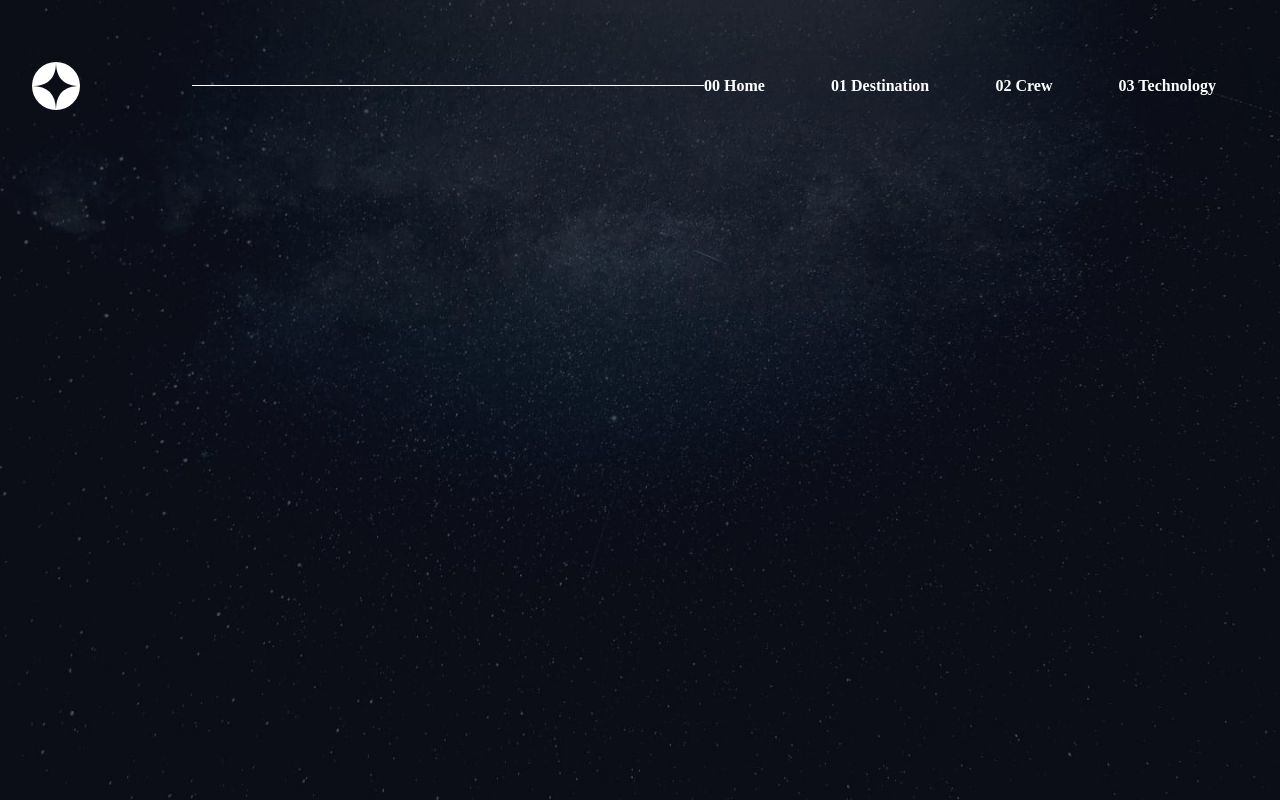
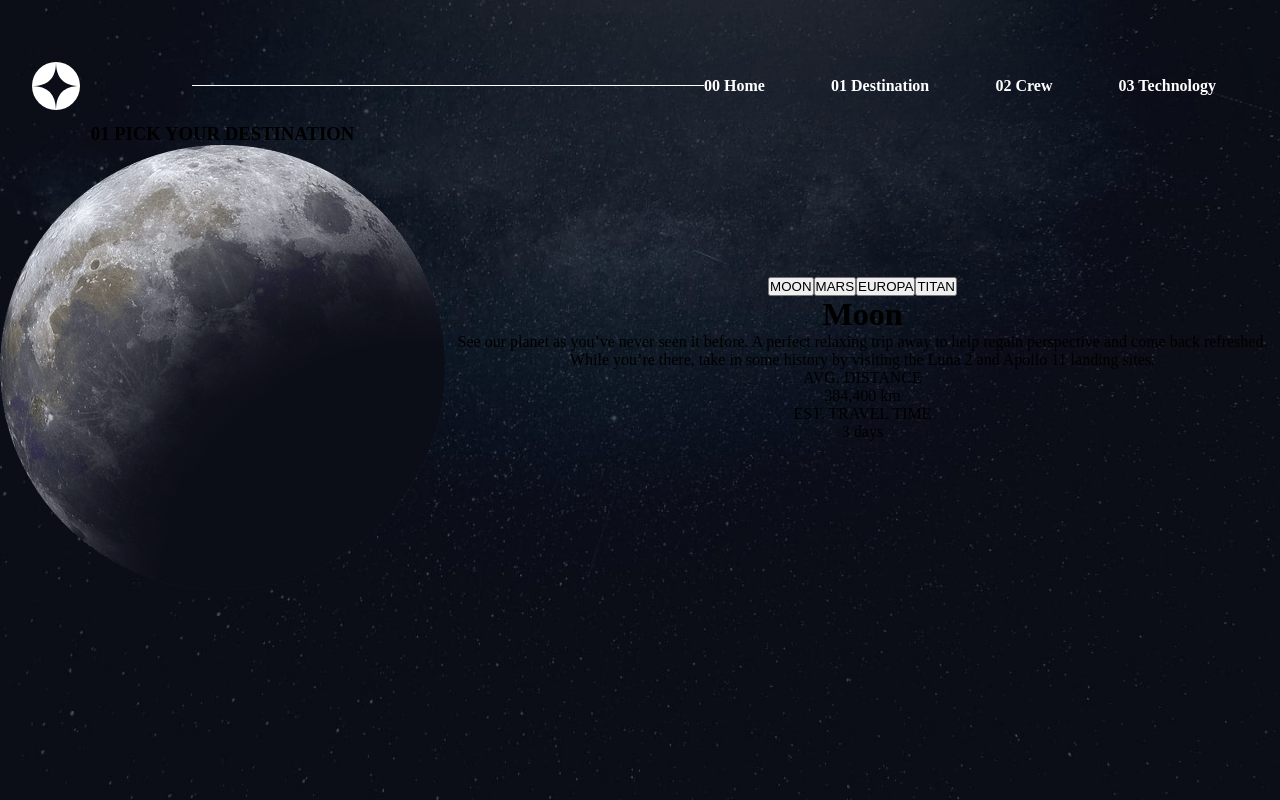
Before and after one commit to tdavis1991/space-tourism, a React (Vite) app in the folder starter-code/frontend/: page /destination in a window 1280 px wide. Built offline with nearby package versions, Linux system fonts and the light colour scheme; a web font is replaced by a local one.

Commit message:
content added to destination page

```diff
--- /dev/null
+++ b/starter-code/frontend/src/data.json
@@ -0,0 +1,108 @@
+{
+  "destinations": [
+    {
+      "name": "Moon",
+      "images": {
+        "png": "../../assets/destination/image-moon.png",
+        "webp": "./assets/destination/image-moon.webp"
+      },
+      "description": "See our planet as you’ve never seen it before. A perfect relaxing trip away to help regain perspective and come back refreshed. While you’re there, take in some history by visiting the Luna 2 and Apollo 11 landing sites.",
+      "distance": "384,400 km",
+      "travel": "3 days"
+    },
+    {
+      "name": "Mars",
+      "images": {
+        "png": "./assets/destination/image-mars.png",
+        "webp": "./assets/destination/image-mars.webp"
+      },
+      "description": "Don’t forget to pack your hiking boots. You’ll need them to tackle Olympus Mons, the tallest planetary mountain in our solar system. It’s two and a half times the size of Everest!",
+      "distance": "225 mil. km",
+      "travel": "9 months"
+    },
+    {
+      "name": "Europa",
+      "images": {
+        "png": "./assets/destination/image-europa.png",
+        "webp": "./assets/destination/image-europa.webp"
+      },
+      "description": "The smallest of the four Galilean moons orbiting Jupiter, Europa is a winter lover’s dream. With an icy surface, it’s perfect for a bit of ice skating, curling, hockey, or simple relaxation in your snug wintery cabin.",
+      "distance": "628 mil. km",
+      "travel": "3 years"
+    },
+    {
+      "name": "Titan",
+      "images": {
+        "png": "./assets/destination/image-titan.png",
+        "webp": "./assets/destination/image-titan.webp"
+      },
+      "description": "The only moon known to have a dense atmosphere other than Earth, Titan is a home away from home (just a few hundred degrees colder!). As a bonus, you get striking views of the Rings of Saturn.",
+      "distance": "1.6 bil. km",
+      "travel": "7 years"
+    }
+  ],
+  "crew": [
+    {
+      "name": "Douglas Hurley",
+      "images": {
+        "png": "./assets/crew/image-douglas-hurley.png",
+        "webp": "./assets/crew/image-douglas-hurley.webp"
+      },
+      "role": "Commander",
+      "bio": "Douglas Gerald Hurley is an American engineer, former Marine Corps pilot and former NASA astronaut. He launched into space for the third time as commander of Crew Dragon Demo-2."
+    },
+    {
+      "name": "Mark Shuttleworth",
+      "images": {
+        "png": "./assets/crew/image-mark-shuttleworth.png",
+        "webp": "./assets/crew/image-mark-shuttleworth.webp"
+      },
+      "role": "Mission Specialist",
+      "bio": "Mark Richard Shuttleworth is the founder and CEO of Canonical, the company behind the Linux-based Ubuntu operating system. Shuttleworth became the first South African to travel to space as a space tourist."
+    },
+    {
+      "name": "Victor Glover",
+      "images": {
+        "png": "./assets/crew/image-victor-glover.png",
+        "webp": "./assets/crew/image-victor-glover.webp"
+      },
+      "role": "Pilot",
+      "bio": "Pilot on the first operational flight of the SpaceX Crew Dragon to the International Space Station. Glover is a commander in the U.S. Navy where he pilots an F/A-18.He was a crew member of Expedition 64, and served as a station systems flight engineer."
+    },
+    {
+      "name": "Anousheh Ansari",
+      "images": {
+        "png": "./assets/crew/image-anousheh-ansari.png",
+        "webp": "./assets/crew/image-anousheh-ansari.webp"
+      },
+      "role": "Flight Engineer",
+      "bio": "Anousheh Ansari is an Iranian American engineer and co-founder of Prodea Systems. Ansari was the fourth self-funded space tourist, the first self-funded woman to fly to the ISS, and the first Iranian in space."
+    }
+  ],
+  "technology": [
+    {
+      "name": "Launch vehicle",
+      "images": {
+        "portrait": "./assets/technology/image-launch-vehicle-portrait.jpg",
+        "landscape": "./assets/technology/image-launch-vehicle-landscape.jpg"
+      },
+      "description": "A launch vehicle or carrier rocket is a rocket-propelled vehicle used to carry a payload from Earth's surface to space, usually to Earth orbit or beyond. Our WEB-X carrier rocket is the most powerful in operation. Standing 150 metres tall, it's quite an awe-inspiring sight on the launch pad!"
+    },
+    {
+      "name": "Spaceport",
+      "images": {
+        "portrait": "./assets/technology/image-spaceport-portrait.jpg",
+        "landscape": "./assets/technology/image-spaceport-landscape.jpg"
+      },
+      "description": "A spaceport or cosmodrome is a site for launching (or receiving) spacecraft, by analogy to the seaport for ships or airport for aircraft. Based in the famous Cape Canaveral, our spaceport is ideally situated to take advantage of the Earth’s rotation for launch."
+    },
+    {
+      "name": "Space capsule",
+      "images": {
+        "portrait": "./assets/technology/image-space-capsule-portrait.jpg",
+        "landscape": "./assets/technology/image-space-capsule-landscape.jpg"
+      },
+      "description": "A space capsule is an often-crewed spacecraft that uses a blunt-body reentry capsule to reenter the Earth's atmosphere without wings. Our capsule is where you'll spend your time during the flight. It includes a space gym, cinema, and plenty of other activities to keep you entertained."
+    }
+  ]
+}
--- a/starter-code/frontend/src/pages/destination/Destination.jsx
+++ b/starter-code/frontend/src/pages/destination/Destination.jsx
@@ -1,10 +1,76 @@
+import { useState, useEffect } from 'react';
+
+import moon from '../../assets/destination/image-moon.png';
+import mars from '../../assets/destination/image-mars.png';
+import europa from '../../assets/destination/image-europa.png';
+import titan from '../../assets/destination/image-titan.png';
 import bg_destination from '../../assets/destination/background-destination-desktop.jpg';
 import './destination.css';
 
+import data from '../../data.json';
+
 const Destination = () => {
+  const [destination, setDestination] = useState([]);
+  const [count, setCount] = useState(0);
+  const [image, setImage] = useState(moon);
+
+  const updateCount = (num) => {
+    setCount(num);
+  };
+
+  useEffect(() => {
+    switch (count) {
+      case 0:
+        setDestination(data.destinations[0]);
+        setImage(moon);
+        break;
+      case 1:
+        setDestination(data.destinations[1]);
+        setImage(mars);
+        break;
+      case 2:
+        setDestination(data.destinations[2]);
+        setImage(europa);
+        break;
+      case 3:
+        setDestination(data.destinations[3]);
+        setImage(titan);
+        break
+      default:
+        setDestination(data.destinations[0]);
+        setImage(moon);
+        break;
+    }
+  }, [count])
+
   return (
     <div className='destination_container'>
       <img src={bg_destination} alt='space-destination' className='destination_cover_image' />
+      <div className='destination_left_content'>
+        <h3><span>01</span> PICK YOUR DESTINATION</h3>
+        <img src={image} />
+      </div>
+      <div className='destination_right_content'>
+        <div className='destination_links'>
+          <button onClick={() => setCount(0)}>MOON</button>
+          <button onClick={() => setCount(1)}>MARS</button>
+          <button onClick={() => setCount(2)}>EUROPA</button>
+          <button onClick={() => setCount(3)}>TITAN</button>
+        </div>
+        <h1>{destination.name}</h1>
+        <p>{destination.description}</p>
+        <div />
+        <div>
+          <div>
+            <p>AVG. DISTANCE</p>
+            <p>{destination.distance}</p>
+          </div>
+          <div>
+            <p>EST. TRAVEL TIME</p>
+            <p>{destination.travel}</p>
+          </div>
+        </div>
+      </div>
     </div>
   )
 }
```
Also changed, not shown: starter-code/frontend/src/components/destinationNav/DestinationNav.jsx (+15 -12 lines), starter-code/frontend/src/components/destinationNav/destinationNav.css (+10 -0 lines).
